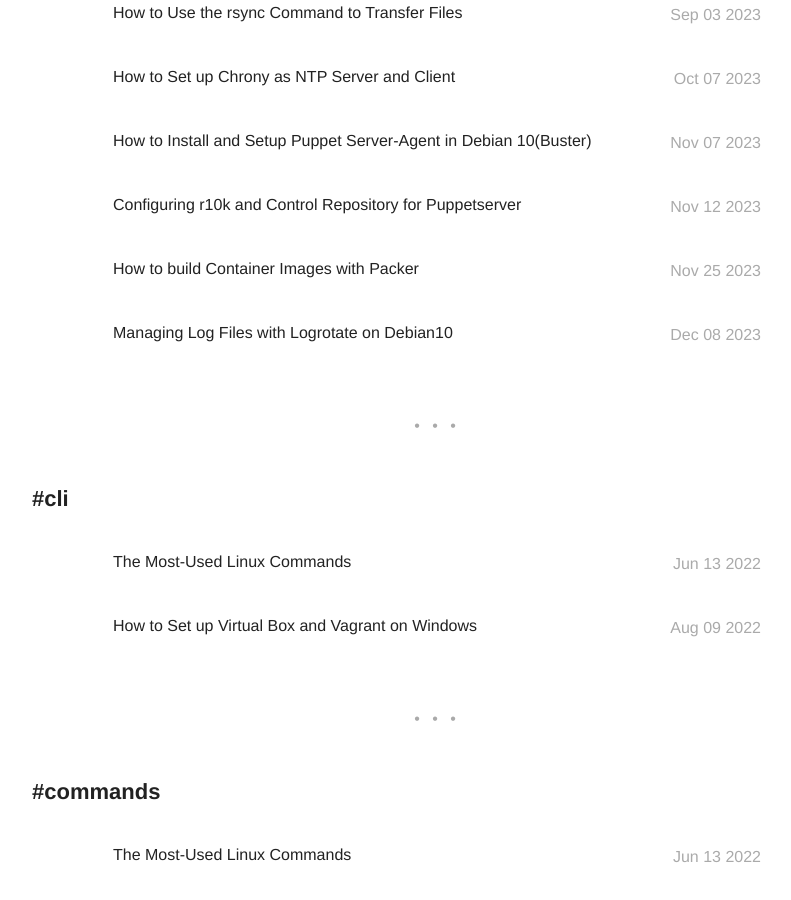
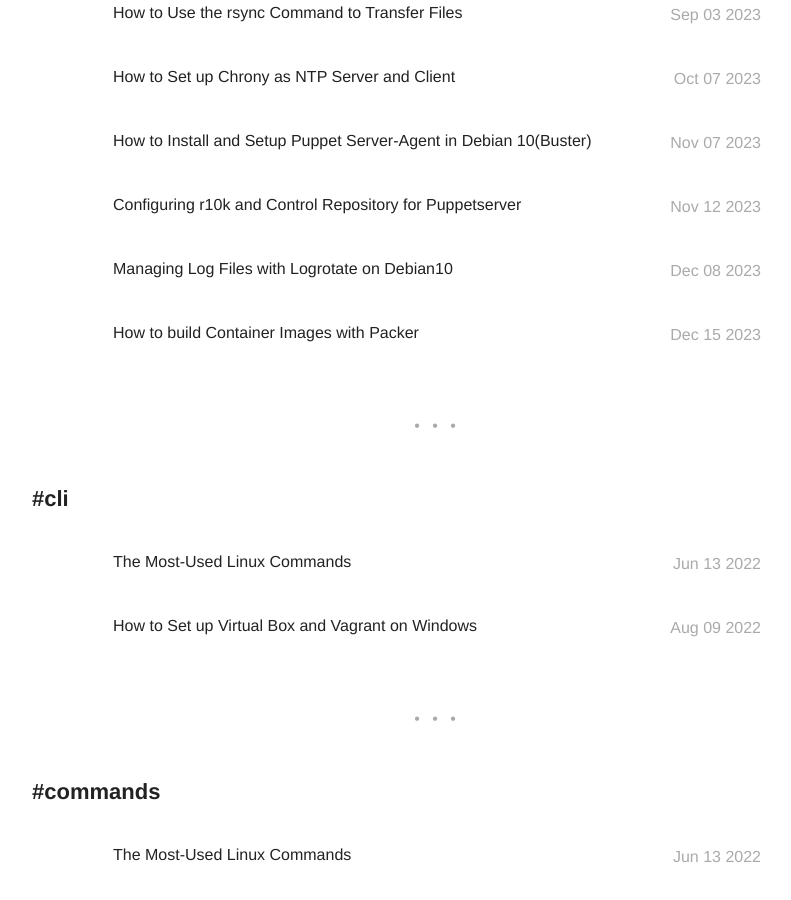
Before and after one commit to guneycansanli/my-blog, a Jekyll site: the page built from tags.html, in a window 1280 px wide and 900 px high, scrolled down 4908 px. Shown: the whole window, without its empty margins (203-994 px from the left). Built offline with Jekyll 4.4.1, drawn with Linux system fonts in a browser that asks for light colours; nearby versions of some CDN libraries; emoji names are drawn with the system emoji font; some of the changed text lies outside the part shown.

Commit message:
packer date updated

```diff
--- a/_posts/2023-11-25-How-to-build-Container-Images-with-Packer.markdown
+++ b/_posts/2023-12-15-How-to-build-Container-Images-with-Packer.markdown
@@ -1,7 +1,7 @@
 ---
 title: "How to build Container Images with Packer"
 layout: post
-date: 2023-11-25 14:20
+date: 2023-12-15 14:20
 image: ../assets/images/packer/main.png
 headerImage: true
 tag:
```
